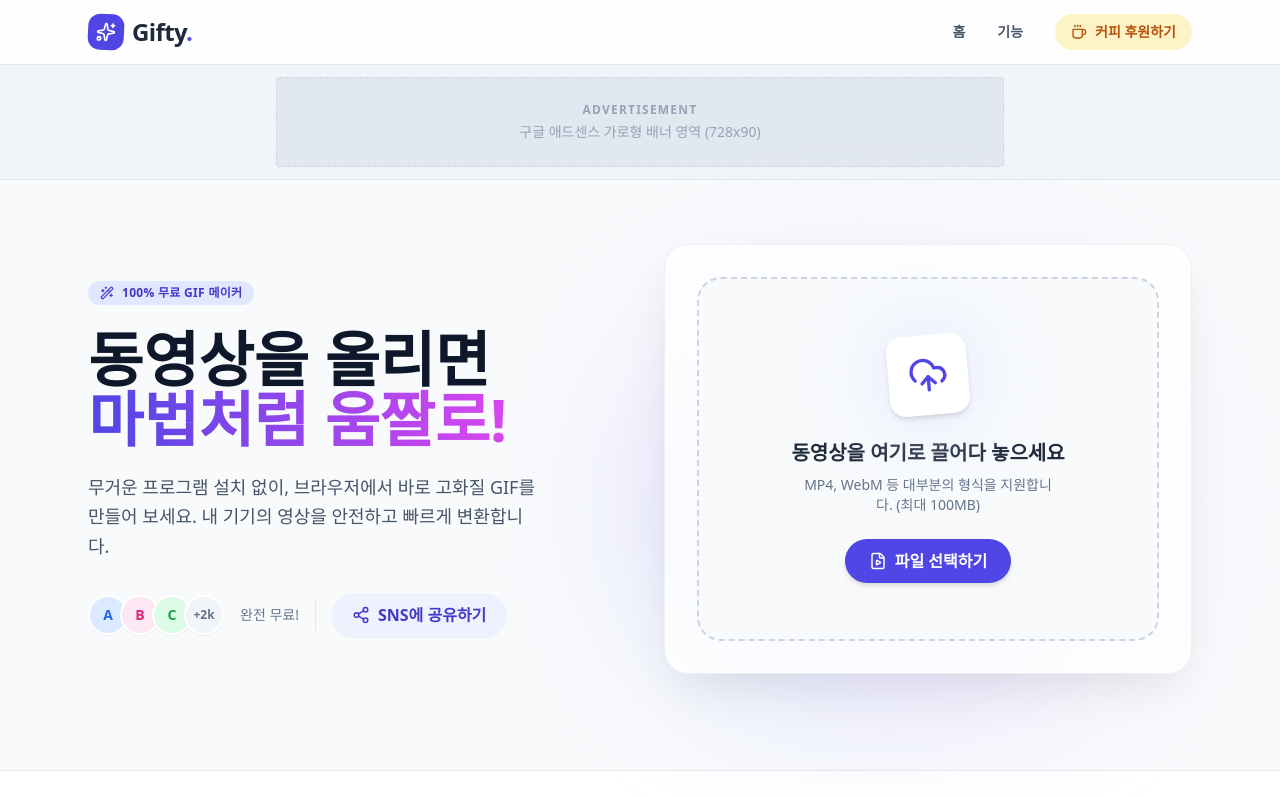
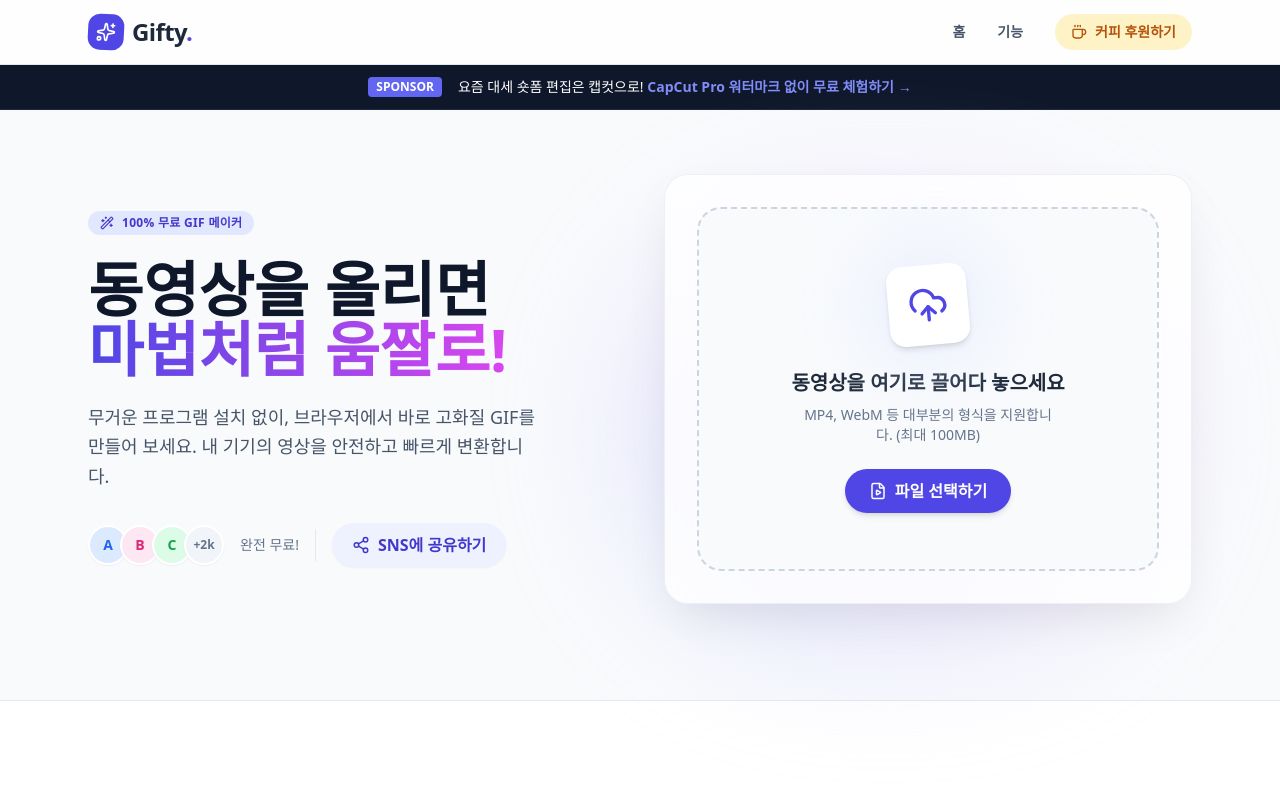
Before and after one commit to bcde369369-arch/gifty, a Next.js app: page / in a window 1280 px wide. Shown: the top 797 px of the page. Built offline with nearby package versions, Linux system fonts and the light colour scheme; no server answers.

Commit message:
Replace AdSense placeholders with CapCut affiliate banners

```diff
--- a/app/page.tsx
+++ b/app/page.tsx
@@ -37,12 +37,17 @@ export default function Home() {
         </div>
       </nav>
 
-      {/* Top Banner Ad Placeholder */}
-      <div className="w-full bg-slate-100 border-b border-slate-200 py-3 hidden md:block">
-        <div className="max-w-[728px] h-[90px] mx-auto bg-slate-200 border border-slate-300 border-dashed rounded flex flex-col items-center justify-center text-slate-400">
-          <span className="text-xs uppercase tracking-widest font-bold mb-1">Advertisement</span>
-          <span className="text-sm">구글 애드센스 가로형 배너 영역 (728x90)</span>
-        </div>
+      {/* Top Affiliate Banner (Replaces AdSense temporarily) */}
+      <div className="w-full bg-slate-900 border-b border-slate-800 py-0 hidden md:block">
+        <a
+          href={isLoaded ? settings.affiliateLink : '#'}
+          target="_blank"
+          rel="noopener noreferrer"
+          className="flex items-center justify-center gap-4 text-white hover:bg-slate-800 transition-colors py-3 group"
+        >
+          <span className="bg-indigo-500 text-xs font-bold px-2 py-0.5 rounded text-white">SPONSOR</span>
+          <span className="text-sm font-medium">요즘 대세 숏폼 편집은 캡컷으로! <strong className="text-indigo-400 group-hover:text-indigo-300">CapCut Pro 워터마크 없이 무료 체험하기 &rarr;</strong></span>
+        </a>
       </div>
 
       {/* Hero Section */}
--- a/components/VideoEditor.tsx
+++ b/components/VideoEditor.tsx
@@ -3,6 +3,7 @@
 import React, { useRef, useState, useEffect } from 'react';
 import { convertToGif } from '@/lib/ffmpeg';
 import { Loader2, Download, RotateCcw } from 'lucide-react';
+import { useSiteSettings } from '@/lib/settings';
 
 interface VideoEditorProps {
   videoFile: File;
@@ -10,6 +11,7 @@ interface VideoEditorProps {
 }
 
 export default function VideoEditor({ videoFile, onReset }: VideoEditorProps) {
+  const { settings, isLoaded } = useSiteSettings();
   const videoRef = useRef<HTMLVideoElement>(null);
   const [videoUrl, setVideoUrl] = useState<string>('');
   const [duration, setDuration] = useState(0);
@@ -163,11 +165,25 @@ export default function VideoEditor({ videoFile, onReset }: VideoEditorProps) {
             </button>
           </div>
 
-          {/* Square Ad Placeholder */}
-          <div className="w-full mt-6 bg-slate-50 border border-slate-200 border-dashed rounded-xl p-6 flex flex-col items-center justify-center text-slate-400">
-            <span className="text-xs uppercase tracking-widest font-bold mb-2">Advertisement</span>
-            <span className="text-sm text-center">구글 애드센스 사각형 배너 영역 <br/>(다운로드 후 사용자 시선 집중)</span>
-          </div>
+          {/* Square Affiliate Banner (Replaces AdSense temporarily) */}
+          <a
+            href={isLoaded ? settings.affiliateLink : '#'}
+            target="_blank"
+            rel="noopener noreferrer"
+            className="w-full mt-6 bg-gradient-to-br from-indigo-900 to-slate-900 rounded-xl p-8 flex flex-col items-center justify-center text-white shadow-lg hover:shadow-xl transition-all group overflow-hidden relative"
+          >
+            <div className="absolute top-0 right-0 w-32 h-32 bg-indigo-500 opacity-20 rounded-full blur-3xl transform translate-x-10 -translate-y-10 group-hover:opacity-40 transition-opacity"></div>
+            <div className="absolute bottom-0 left-0 w-24 h-24 bg-fuchsia-500 opacity-20 rounded-full blur-2xl transform -translate-x-5 translate-y-5 group-hover:opacity-40 transition-opacity"></div>
+
+            <span className="text-[10px] uppercase tracking-widest font-black text-indigo-300 mb-3 bg-indigo-950 px-2 py-1 rounded">SPONSOR</span>
+            <h4 className="text-xl font-extrabold text-center mb-2 leading-tight">숏폼 떡상 비결? 🚀</h4>
+            <p className="text-sm text-indigo-200 text-center mb-6 leading-relaxed">
+              요즘 대세 편집 앱 <strong>CapCut Pro</strong><br/> 워터마크 없이 프로처럼 편집하세요!
+            </p>
+            <div className="bg-white text-indigo-900 font-bold px-6 py-2.5 rounded-full text-sm group-hover:bg-indigo-50 transition-colors shadow-md">
+              무료 시작하기
+            </div>
+          </a>
         </div>
       )}
     </div>
```
